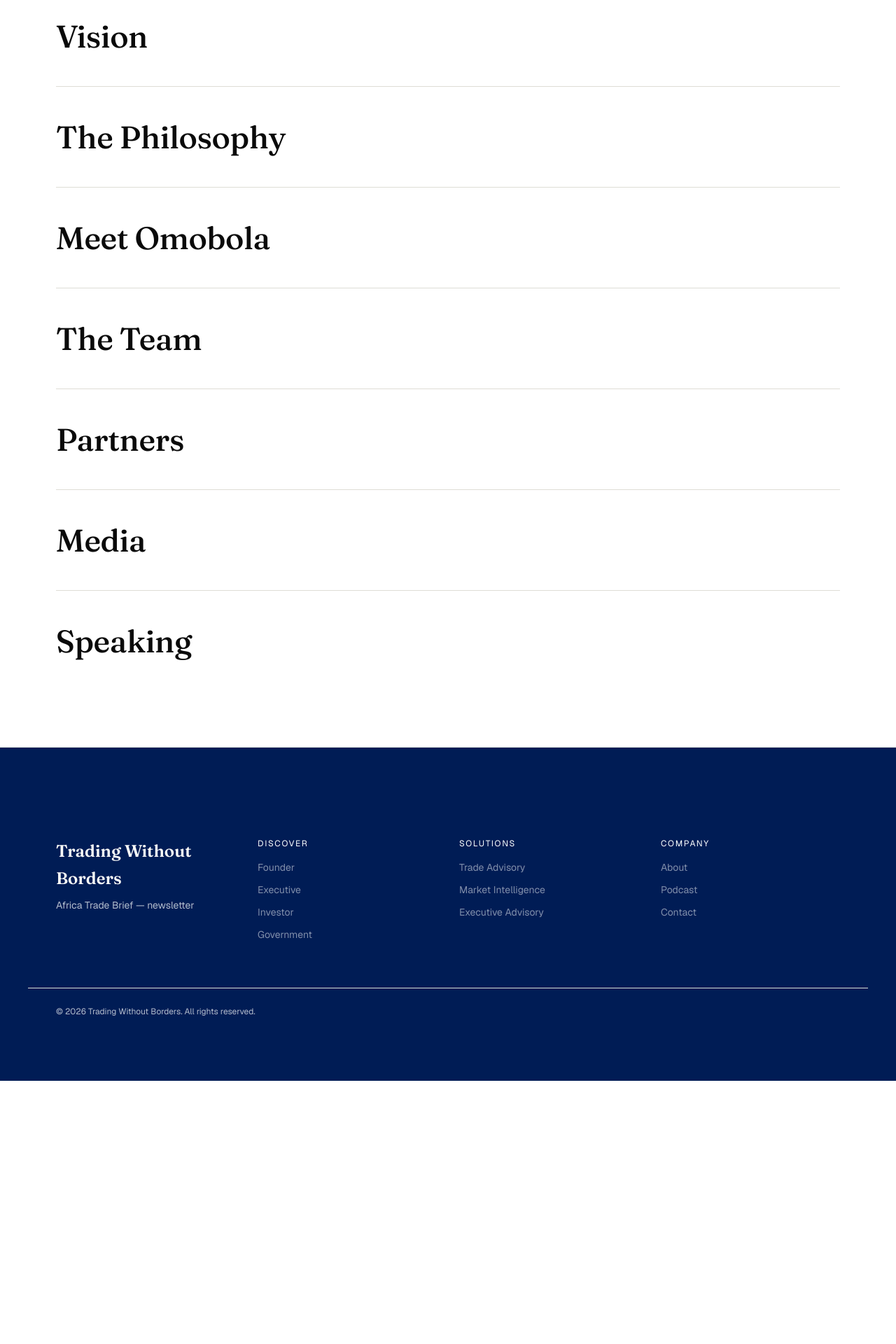
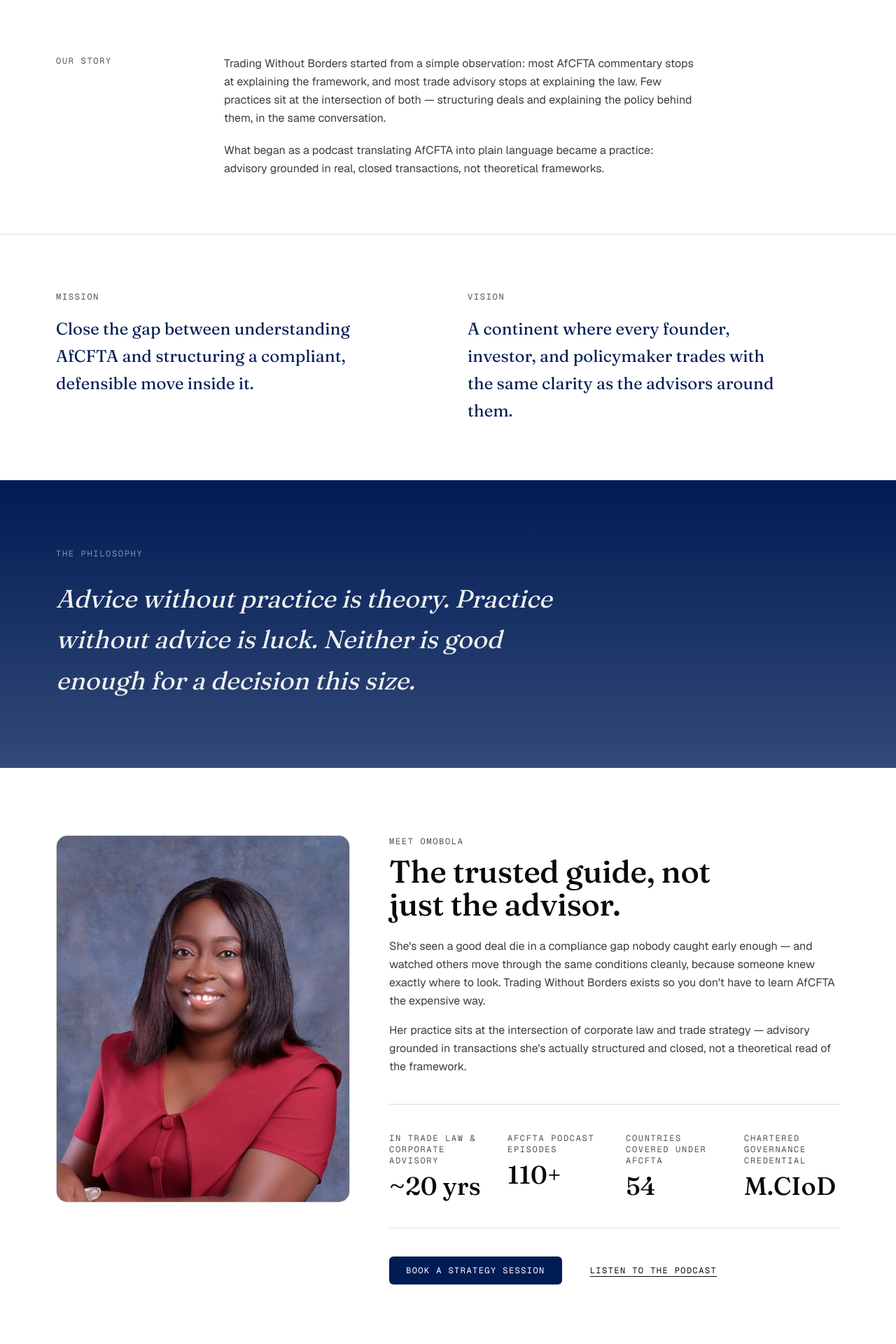
Before and after one commit to Udeme01/Trading-Without-Borders, a Next.js app: page /about in a window 1280 px wide. Shown: the part 540-2460 px from the top of the page at 70% size. Before the commit the page ends 2084 px from the top, so only its background shows below. Built offline with nearby package versions, Linux system fonts and the light colour scheme.

Commit message:
update: making changes

```diff
--- a/app/about/page.tsx
+++ b/app/about/page.tsx
@@ -1,29 +1,215 @@
 import type { Metadata } from "next";
+import Image from "next/image";
 import Container from "@/components/ui/Container";
+import Button from "@/components/ui/Button";
+import StatStrip from "@/components/sections/StatStrip";
 import { buildMetadata } from "@/lib/seo";
 
 export const metadata: Metadata = buildMetadata({
   title: "About",
-  description: "Our story, mission, and the people behind Trading Without Borders.",
+  description:
+    "Our story, mission, and the people behind Trading Without Borders.",
   path: "/about",
 });
 
-const SECTIONS = [
-  "Our Story", "Mission", "Vision", "The Philosophy",
-  "Meet Omobola", "The Team", "Partners", "Media", "Speaking",
-];
-
 // PAGE 6 — ABOUT
+//
+// PLACEHOLDER COPY throughout — Our Story / Mission / Vision / Philosophy
+// / Team / Partners / Media / Speaking are all illustrative text so the
+// page can be reviewed fully designed. Replace before launch.
 export default function AboutPage() {
   return (
-    <Container className="py-20">
-      <h1>About Trading Without Borders</h1>
-      {SECTIONS.map((section) => (
-        <section key={section} className="border-t border-line py-12 first:mt-12">
-          <h2>{section}</h2>
-          {/* TODO: copy */}
-        </section>
-      ))}
-    </Container>
+    <>
+      {/* Intro */}
+      <Container className="pb-16 pt-36">
+        <p className="meta-label">About</p>
+        <h1 className="mt-2 max-w-2xl">
+          Advisory built on both law and deals — not one or the other.
+        </h1>
+      </Container>
+
+      {/* Our Story — wide narrative, label column + text column */}
+      <section className="border-t border-line py-20">
+        <Container>
+          <div className="grid gap-10 md:grid-cols-[200px_1fr]">
+            <p className="meta-label">Our story</p>
+            <div className="max-w-2xl space-y-5 text-ink-60">
+              <p>
+                Trading Without Borders started from a simple observation: most
+                AfCFTA commentary stops at explaining the framework, and most
+                trade advisory stops at explaining the law. Few practices sit at
+                the intersection of both — structuring deals and explaining the
+                policy behind them, in the same conversation.
+              </p>
+              <p>
+                What began as a podcast translating AfCFTA into plain language
+                became a practice: advisory grounded in real, closed
+                transactions, not theoretical frameworks.
+              </p>
+            </div>
+          </div>
+        </Container>
+      </section>
+
+      {/* Mission / Vision — side by side, deliberately different rhythm
+          from the Our Story block above it */}
+      <section className="border-t border-line py-20">
+        <Container>
+          <div className="grid gap-14 md:grid-cols-2">
+            <div>
+              <p className="meta-label">Mission</p>
+              <p className="mt-4 max-w-md font-display text-2xl leading-snug text-[#001C55]">
+                Close the gap between understanding AfCFTA and structuring a
+                compliant, defensible move inside it.
+              </p>
+            </div>
+            <div>
+              <p className="meta-label">Vision</p>
+              <p className="mt-4 max-w-md font-display text-2xl leading-snug text-[#001C55]">
+                A continent where every founder, investor, and policymaker
+                trades with the same clarity as the advisors around them.
+              </p>
+            </div>
+          </div>
+        </Container>
+      </section>
+
+      {/* The Philosophy — full-bleed navy break, matches the homepage's
+          pull-quote treatment. The one deliberate visual "moment" on an
+          otherwise quiet, editorial page. */}
+      <section className="bg-linear-to-b from-[#001C55] to-[#001C55]/80 py-24 text-paper">
+        <Container>
+          <p className="meta-label !text-paper/50">The philosophy</p>
+          <p className="mt-6 max-w-3xl font-display text-3xl italic leading-snug text-paper/95 sm:text-4xl">
+            Advice without practice is theory. Practice without advice is luck.
+            Neither is good enough for a decision this size.
+          </p>
+        </Container>
+      </section>
+
+      {/* Meet Omobola — the centerpiece. Large portrait, real bio,
+          credentials, and a direct CTA. */}
+      <section className="border-b border-line py-24">
+        <Container>
+          <div className="grid gap-14 md:grid-cols-[minmax(0,420px)_1fr] md:items-start">
+            <div className="relative aspect-[4/5] w-full overflow-hidden rounded-2xl border border-line bg-paper-dim">
+              <Image
+                src="/images/omobola-adekola.jpeg"
+                alt="Omobola Adekola"
+                fill
+                className="object-cover"
+                sizes="(min-width: 768px) 420px, 100vw"
+              />
+            </div>
+
+            <div>
+              <p className="meta-label">Meet Omobola</p>
+              <h2 className="mt-2 max-w-lg">
+                The trusted guide, not just the advisor.
+              </h2>
+              <p className="mt-6 max-w-prose text-ink-60">
+                She&apos;s seen a good deal die in a compliance gap nobody
+                caught early enough — and watched others move through the same
+                conditions cleanly, because someone knew exactly where to look.
+                Trading Without Borders exists so you don&apos;t have to learn
+                AfCFTA the expensive way.
+              </p>
+              <p className="mt-4 max-w-prose text-ink-60">
+                Her practice sits at the intersection of corporate law and trade
+                strategy — advisory grounded in transactions she&apos;s actually
+                structured and closed, not a theoretical read of the framework.
+              </p>
+
+              <div className="mt-10">
+                <StatStrip
+                  stats={[
+                    {
+                      value: "~20 yrs",
+                      label: "In trade law & corporate advisory",
+                    },
+                    { value: "110+", label: "AfCFTA podcast episodes" },
+                    { value: "54", label: "Countries covered under AfCFTA" },
+                    {
+                      value: "M.CIoD",
+                      label: "Chartered governance credential",
+                    },
+                  ]}
+                />
+              </div>
+
+              <div className="mt-10 flex flex-wrap gap-4">
+                <Button
+                  href="/contact"
+                  variant="primary"
+                  className="text-white"
+                >
+                  Book a Strategy Session
+                </Button>
+                <Button href="/podcast" variant="ghost">
+                  Listen to the podcast
+                </Button>
+              </div>
+            </div>
+          </div>
+        </Container>
+      </section>
+
+      {/* The Team — honest positioning for a solo-led practice, not an
+          empty "Team" heading with nothing under it */}
+      <section className="border-b border-line py-20">
+        <Container>
+          <div className="grid gap-10 md:grid-cols-[200px_1fr]">
+            <p className="meta-label">The team</p>
+            <p className="max-w-2xl text-ink-60">
+              Trading Without Borders is led directly by Omobola — every
+              engagement, every briefing, every structuring decision. No account
+              managers, no handoffs to a junior team partway through. As the
+              practice grows, this page will introduce the people who join it.
+            </p>
+          </div>
+        </Container>
+      </section>
+
+      {/* Partners & Media — combined, since both are early-stage empty
+          states right now. Avoids two back-to-back sparse sections. */}
+      <section className="border-b border-line py-20">
+        <Container>
+          <div className="grid gap-14 md:grid-cols-2">
+            <div>
+              <p className="meta-label">Partners</p>
+              <p className="mt-4 max-w-md text-ink-60">
+                Partnership details will be added here as formal collaborations
+                are announced.
+              </p>
+            </div>
+            <div>
+              <p className="meta-label">Media</p>
+              <p className="mt-4 max-w-md text-ink-60">
+                Press mentions and media coverage will be added here as they
+                come in.
+              </p>
+            </div>
+          </div>
+        </Container>
+      </section>
+
+      {/* Speaking */}
+      <section className="py-20">
+        <Container>
+          <div className="grid gap-10 md:grid-cols-[200px_1fr] md:items-center">
+            <p className="meta-label">Speaking</p>
+            <div className="flex flex-wrap items-center justify-between gap-6">
+              <p className="max-w-md text-ink-60">
+                Available for talks, panels, and training sessions on AfCFTA and
+                African trade strategy.
+              </p>
+              <Button href="/solutions/speaking-training" variant="ghost">
+                See speaking & training →
+              </Button>
+            </div>
+          </div>
+        </Container>
+      </section>
+    </>
   );
 }
--- a/app/page.tsx
+++ b/app/page.tsx
@@ -243,7 +243,7 @@
         <Container>
           <p className="meta-label">How we move you forward</p>
           <h2 className="mt-2">Solutions</h2>
-          <div className="mt-10 grid grid-cols-1 gap-10 overflow-visible px-4 sm:grid-cols-2 sm:gap-16 sm:px-8">
+          <div className="mt-10 grid grid-cols-1 gap-10 overflow-visible sm:grid-cols-2 sm:gap-16 w-full">
             {solutions.map((solution) => (
               <Card
                 key={solution.slug}
--- a/app/podcast/page.tsx
+++ b/app/podcast/page.tsx
@@ -29,7 +29,7 @@
       {/* Hero — full-bleed host photo, dark on the left where the text
           sits, fading to fully visible on the right. Same treatment as
           the Discover role pages. */}
-      <section className="relative isolate flex min-h-[80vh] items-end overflow-hidden pb-16 pt-32 md:items-center md:pb-0">
+      <section className="relative isolate flex min-h-[90vh] items-end overflow-hidden pb-16 pt-32 md:items-center md:pb-0">
         <Image
           src="/images/omobola-adekola.jpeg"
           alt=""
```
